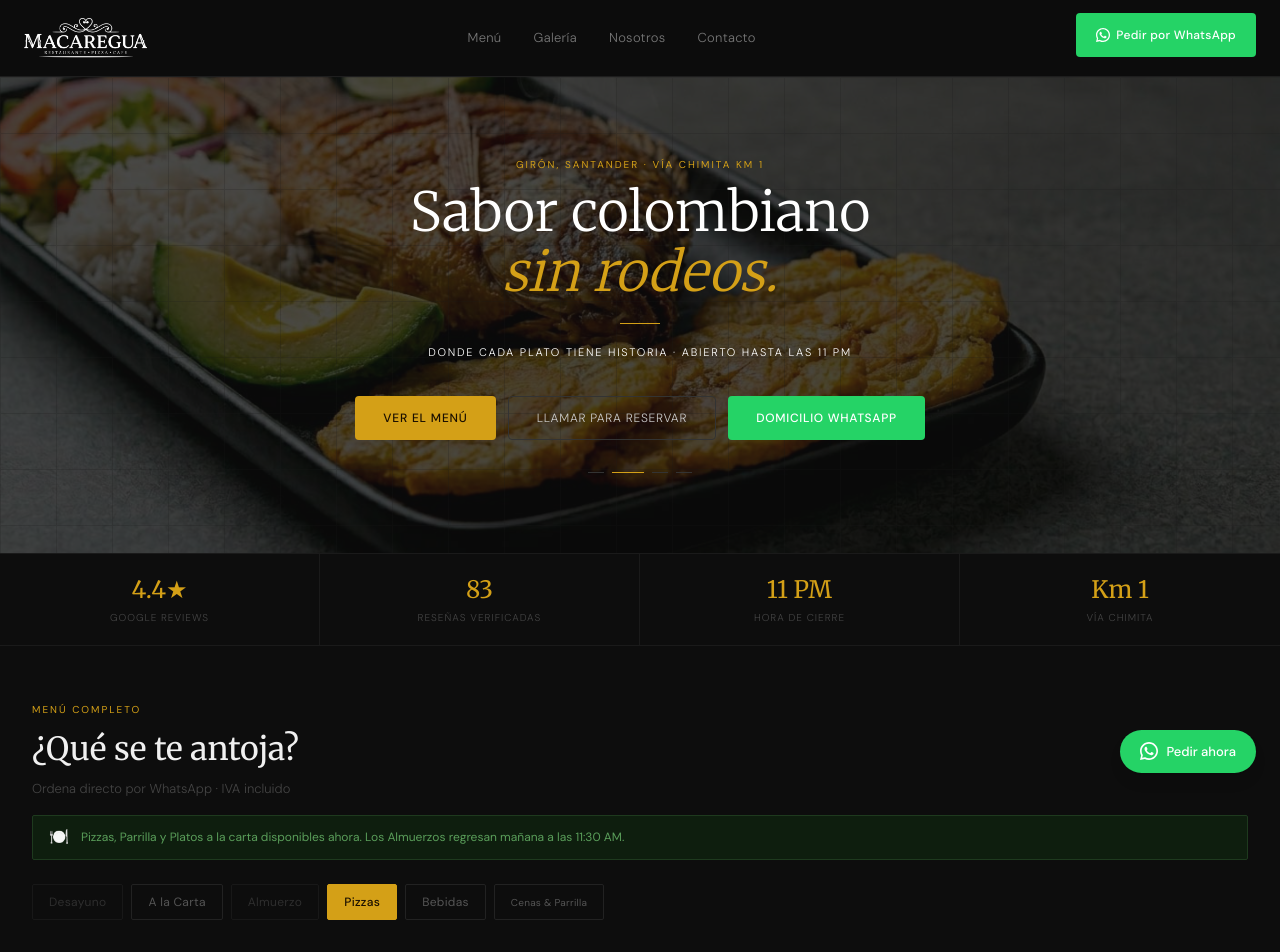
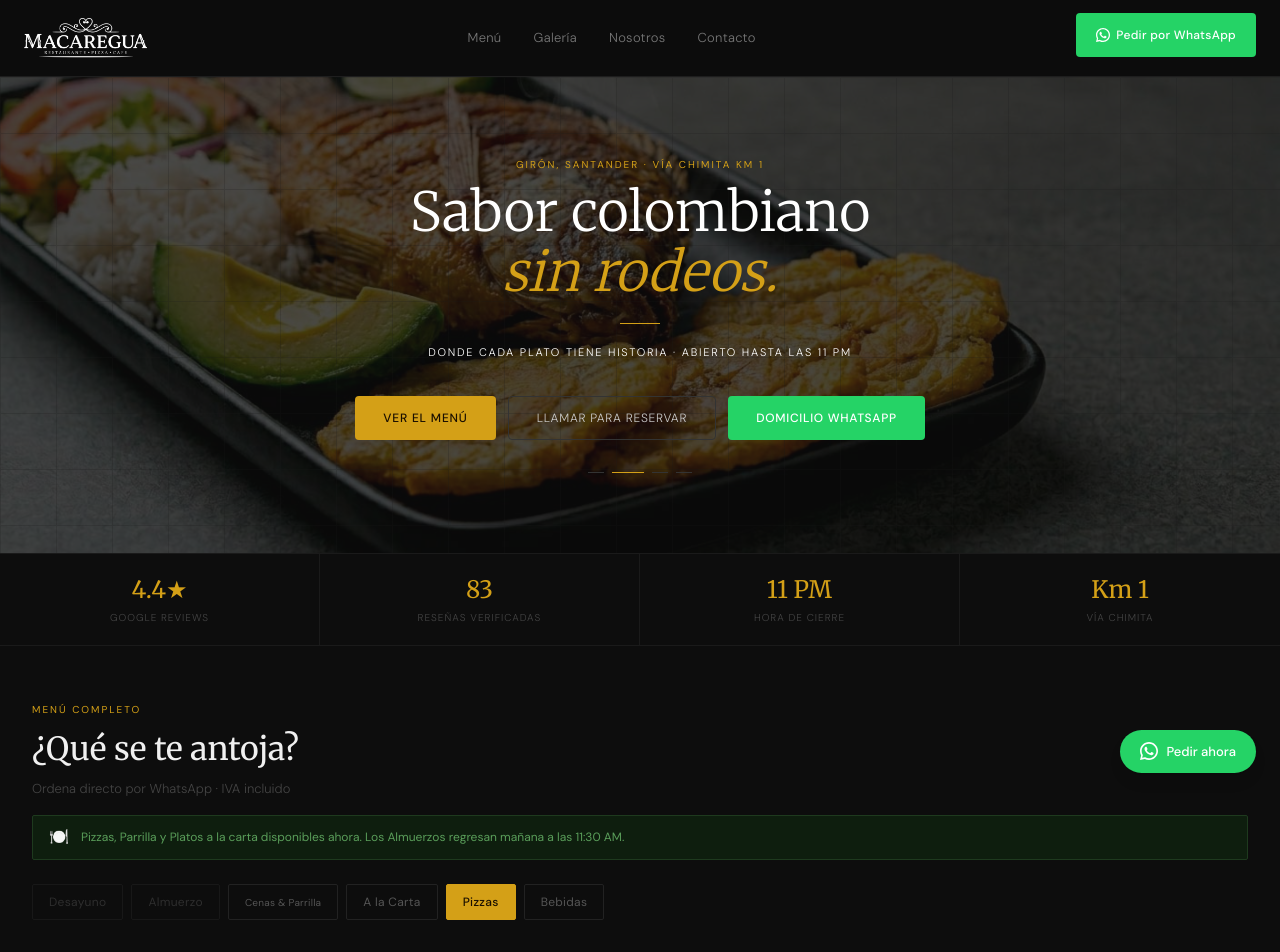
Before and after one commit to felipeandresjimenezsuarez-gif/macaregua-web, a Next.js app: page / in a window 1280 px wide. Shown: the top 952 px of the page. Built offline with nearby package versions, Linux system fonts and the light colour scheme.

Commit message:
UX: Reorder menu tabs to logical daily flow (Breakfast to Drinks)

```diff
--- a/src/components/MenuSection.tsx
+++ b/src/components/MenuSection.tsx
@@ -109,8 +109,8 @@ const OTROS = [
   { name: 'Papa Francesa con Queso y Tocineta', price: '$14.000', base: 'Porción',             extras: [],                                                              img: '/images/foto-papa-francesa-tocineta-queso.jpg' },
 ]
 
-const TABS = ['Desayuno', 'A la Carta', 'Almuerzo', 'Pizzas', 'Bebidas', 'Cenas & Parrilla']
-const TAB_HASHES = ['desayuno', 'acarta', 'almuerzo', 'pizzas', 'bebidas', 'cenas']
+const TABS = ['Desayuno', 'Almuerzo', 'Cenas & Parrilla', 'A la Carta', 'Pizzas', 'Bebidas']
+const TAB_HASHES = ['desayuno', 'almuerzo', 'cenas', 'acarta', 'pizzas', 'bebidas']
 
 // ─── Lógica de horario ─────────────────────────────────────────────────────────
 // Horario real: 6:30 AM – 10:30 PM
@@ -128,18 +128,18 @@ function getTimeSlot(): TimeSlot {
   return 'dinner'
 }
 
-// 0=Desayuno 1=ACarta 2=Almuerzo 3=Pizzas 4=Bebidas 5=CenasParrilla
+// 0=Desayuno 1=Almuerzo 2=CenasParrilla 3=ACarta 4=Pizzas 5=Bebidas
 function isTabAvailable(tabIndex: number, slot: TimeSlot): boolean {
-  if (tabIndex === 4) return true                       // Bebidas — siempre
+  if (tabIndex === 5) return true                       // Bebidas — siempre
   if (slot === 'closed')    return false
   if (slot === 'breakfast') return tabIndex === 0       // Solo Desayuno
   if (slot === 'lunch')     return tabIndex !== 0       // Todo menos Desayuno
-  return tabIndex !== 0 && tabIndex !== 2               // dinner: sin Desayuno ni Almuerzo
+  return tabIndex !== 0 && tabIndex !== 1               // dinner: sin Desayuno ni Almuerzo
 }
 
 function getDefaultTab(slot: TimeSlot): number {
-  if (slot === 'lunch')   return 2  // Almuerzo
-  if (slot === 'dinner')  return 3  // Pizzas
+  if (slot === 'lunch')   return 1  // Almuerzo
+  if (slot === 'dinner')  return 4  // Pizzas
   return 0                          // breakfast / closed → Desayuno
 }
 
@@ -370,7 +370,7 @@ export default function MenuSection() {
       )}
 
       {/* ── A LA CARTA ── */}
-      {active === 1 && (
+      {active === 3 && (
         <div>
           <div className="flex gap-3 items-start bg-[#111] border border-[#1e1e1e] rounded p-4 mb-6">
             <div className="w-2 h-2 rounded-full bg-[#D4A017] mt-1 flex-shrink-0" />
@@ -388,15 +388,15 @@ export default function MenuSection() {
       )}
 
       {/* ── ALMUERZOS ── */}
-      {active === 2 && (
+      {active === 1 && (
         <div>
-          {!isTabAvailable(2, slot) && (
+          {!isTabAvailable(1, slot) && (
             <div className="flex items-center gap-2 bg-[#111] border border-[#1e1e1e] rounded px-4 py-3 mb-4 text-[12px] text-[#444]">
               <span>⏰</span>
               <span>Almuerzos disponibles de 11:30 AM a 2:00 PM · {slot === 'breakfast' ? 'Volvemos al mediodía' : 'Servicio finalizado por hoy'}</span>
             </div>
           )}
-          <div className={`grid grid-cols-1 md:grid-cols-3 gap-4 ${isTabAvailable(2, slot) ? '' : 'opacity-70 pointer-events-none select-none'}`}>
+          <div className={`grid grid-cols-1 md:grid-cols-3 gap-4 ${isTabAvailable(1, slot) ? '' : 'opacity-70 pointer-events-none select-none'}`}>
           {ALMUERZOS.map((p) => (
             <div key={p.name}
               className={`relative rounded overflow-hidden transition-all duration-300 hover:-translate-y-1 ${
@@ -442,15 +442,15 @@ export default function MenuSection() {
       )}
 
       {/* ── PIZZAS ── */}
-      {active === 3 && (
+      {active === 4 && (
         <div>
-          {!isTabAvailable(3, slot) && (
+          {!isTabAvailable(4, slot) && (
             <div className="flex items-center gap-2 bg-[#111] border border-[#1e1e1e] rounded px-4 py-3 mb-4 text-[12px] text-[#444]">
               <span>⏰</span>
               <span>No disponible por ahora — Las pizzas están disponibles desde las 11:30 AM</span>
             </div>
           )}
-          <div className={isTabAvailable(3, slot) ? '' : 'opacity-70 pointer-events-none select-none'}>
+          <div className={isTabAvailable(4, slot) ? '' : 'opacity-70 pointer-events-none select-none'}>
           <div className="flex gap-3 items-start bg-[#111] border border-[#1e1e1e] rounded p-4 mb-6">
             <div className="w-2 h-2 rounded-full bg-[#D4A017] mt-1 flex-shrink-0" />
             <p className="text-[12px] font-light text-[#555] leading-relaxed">
@@ -486,15 +486,15 @@ export default function MenuSection() {
       )}
 
       {/* ── CENAS & PARRILLA ── */}
-      {active === 5 && (
+      {active === 2 && (
         <div>
-          {!isTabAvailable(5, slot) && (
+          {!isTabAvailable(2, slot) && (
             <div className="flex items-center gap-2 bg-[#111] border border-[#1e1e1e] rounded px-4 py-3 mb-4 text-[12px] text-[#444]">
               <span>⏰</span>
               <span>No disponible por ahora — Cenas & Parrilla disponibles desde las 11:30 AM</span>
             </div>
           )}
-          <div className={isTabAvailable(5, slot) ? '' : 'opacity-70 pointer-events-none select-none'}>
+          <div className={isTabAvailable(2, slot) ? '' : 'opacity-70 pointer-events-none select-none'}>
           <div className="flex gap-3 items-start bg-[#111] border border-[#1e1e1e] rounded p-4 mb-6">
             <div className="w-2 h-2 rounded-full bg-[#D4A017] mt-1 flex-shrink-0" />
             <p className="text-[12px] font-light text-[#555] leading-relaxed">
@@ -515,7 +515,7 @@ export default function MenuSection() {
       )}
 
       {/* ── BEBIDAS ── */}
-      {active === 4 && (
+      {active === 5 && (
         <div>
           <div className="flex gap-3 items-start bg-[#111] border border-[#1e1e1e] rounded p-4 mb-6">
             <div className="w-2 h-2 rounded-full bg-[#D4A017] mt-1 flex-shrink-0" />
```
